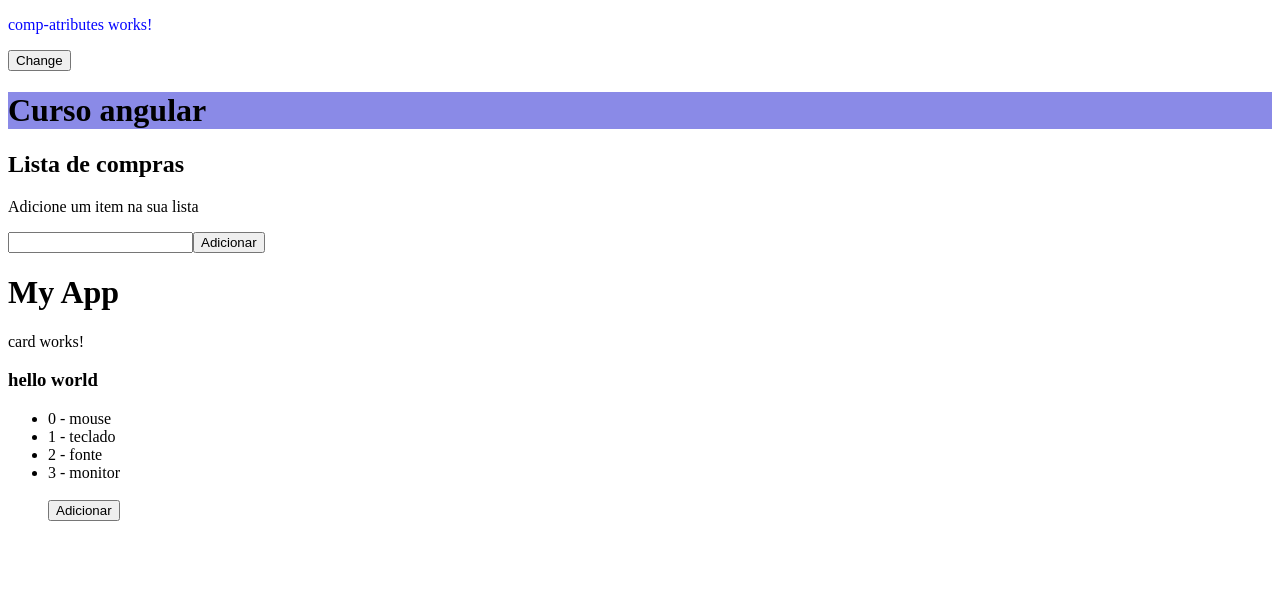
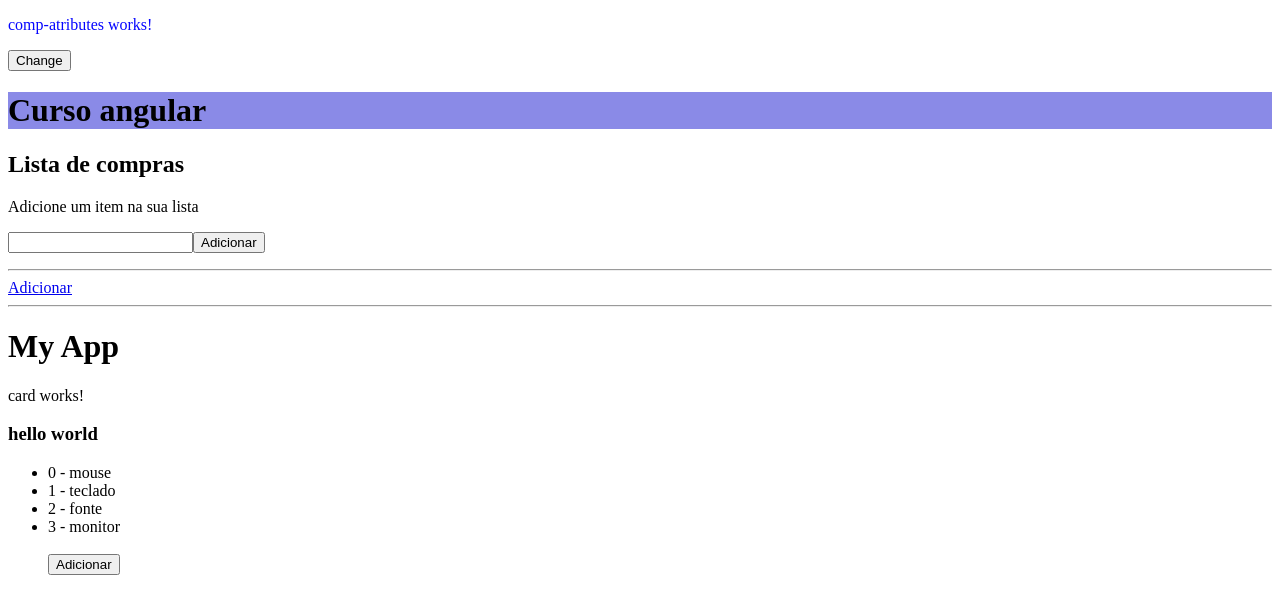
Before and after one commit to bibi-eight/SimplePageAppWIthAngular, an Angular app in the folder page-proj/: page / in a window 1280 px wide. Shown: the top 614 px of the page. Built offline with nearby package versions, Linux system fonts and the light colour scheme.

Commit message:
entendendo ng template

```diff
--- a/page-proj/src/app/comp-atributes/comp-atributes.component.html
+++ b/page-proj/src/app/comp-atributes/comp-atributes.component.html
@@ -16,3 +16,9 @@
     <li *ngFor="let elemento of lista, let i = index"
     (click) = "removerItem(i)"> {{ elemento }}</li>
 </ul>
+
+<hr>
+<ng-template [ngIf] = "isEnableBlock">
+    <a href = "#"> Adicionar</a>
+</ng-template>
+<hr>
--- a/page-proj/src/app/comp-atributes/comp-atributes.component.ts
+++ b/page-proj/src/app/comp-atributes/comp-atributes.component.ts
@@ -11,6 +11,7 @@ export class CompAtributesComponent implements OnInit
   corFundo: string = "#8a8ae7"
   item: string = ""
   lista: string[] = []
+  isEnableBlock: boolean = true
 
   constructor() { }
 
```
